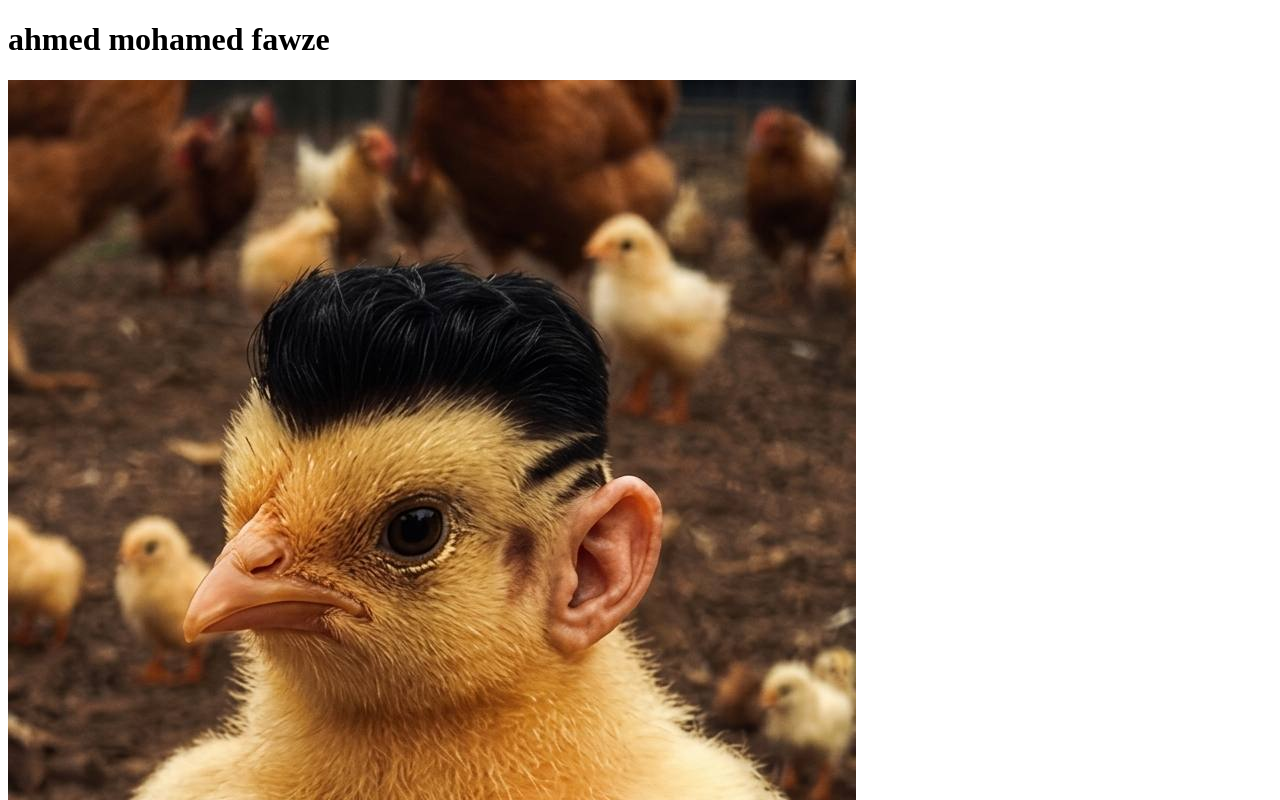
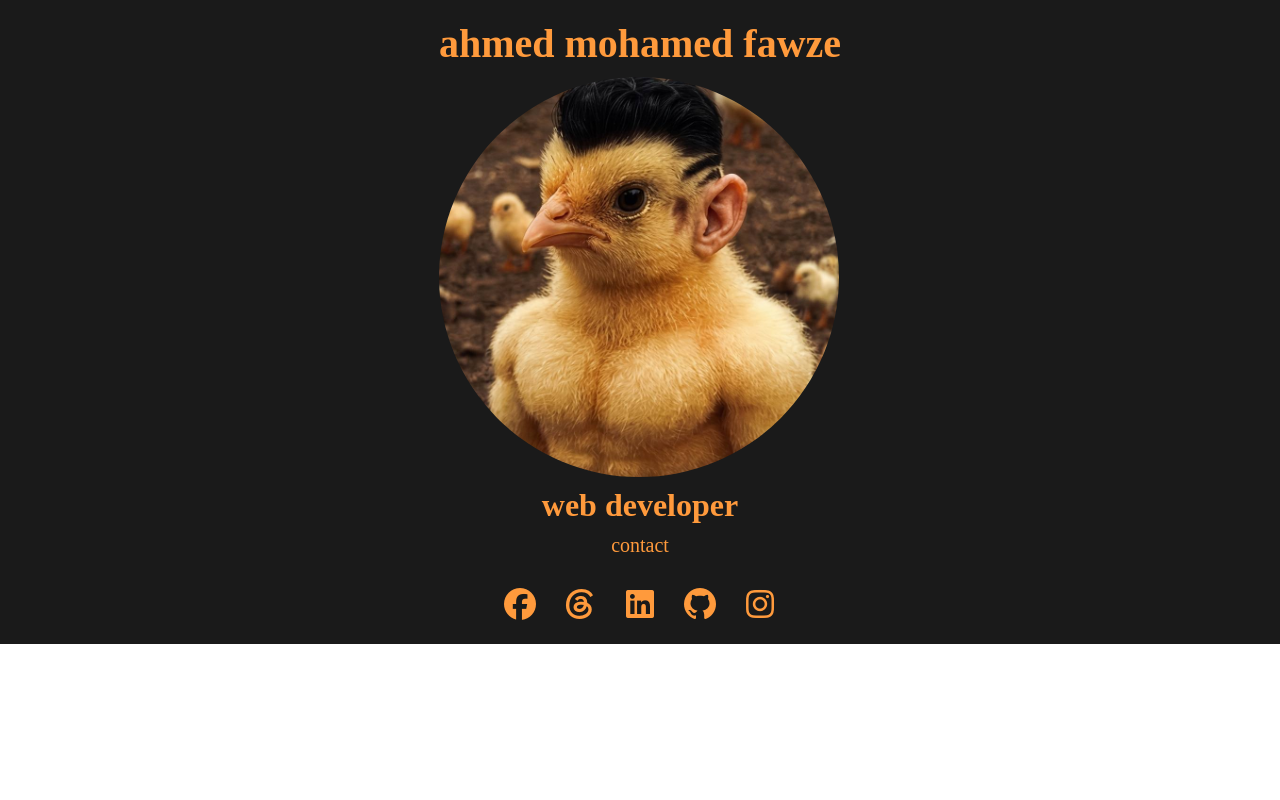
Before and after one commit to Ahmedfawzey111/my_cv, a plain HTML site: page index.html in a window 1280 px wide. Shown: the top 800 px of the page. Drawn offline with Linux system fonts and the light colour scheme; the site is published under a folder, as on GitHub Pages, so addresses that start at the root find nothing.

Commit message:
Update index.html

```diff
--- a/index.html
+++ b/index.html
@@ -4,9 +4,9 @@
     <meta charset="UTF-8">
     <meta name="viewport" content="width=device-width, initial-scale=1.0">
     <title>ahmed mohamed fawze</title>
-    <link rel="icon" type="image/x-icon" href="/logo/logo-1.jfif">
-    <link rel="stylesheet" href="/css/all.main.css">
-    <link rel="stylesheet" href="/css/index.css">
+    <link rel="icon" type="image/x-icon" href="logo/logo-1.jfif">
+    <link rel="stylesheet" href="css/all.main.css">
+    <link rel="stylesheet" href="css/index.css">
 </head>
 <body>
     <header>
```
